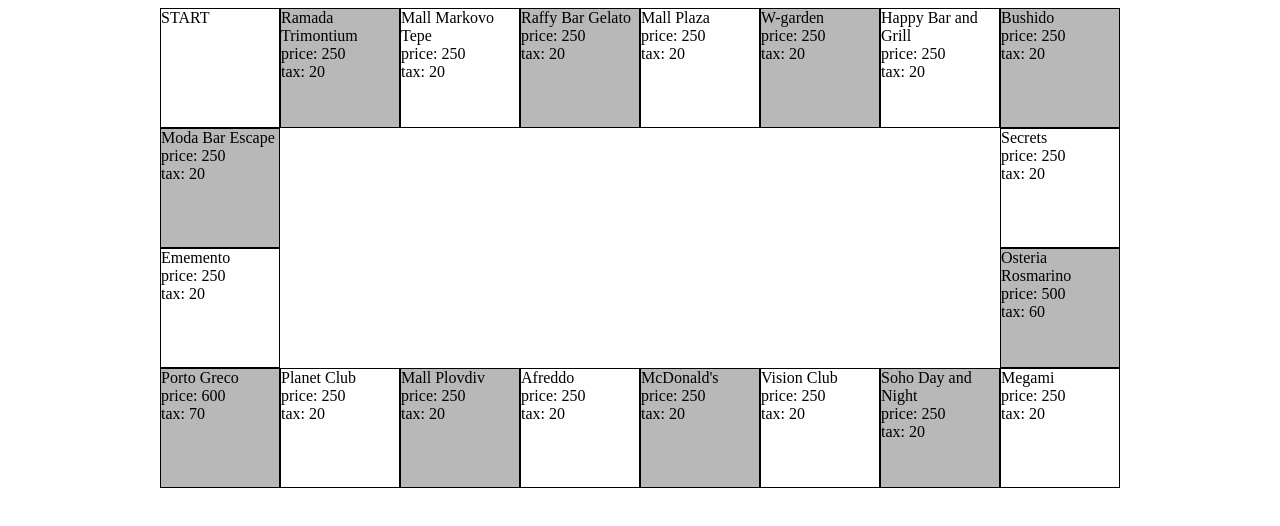
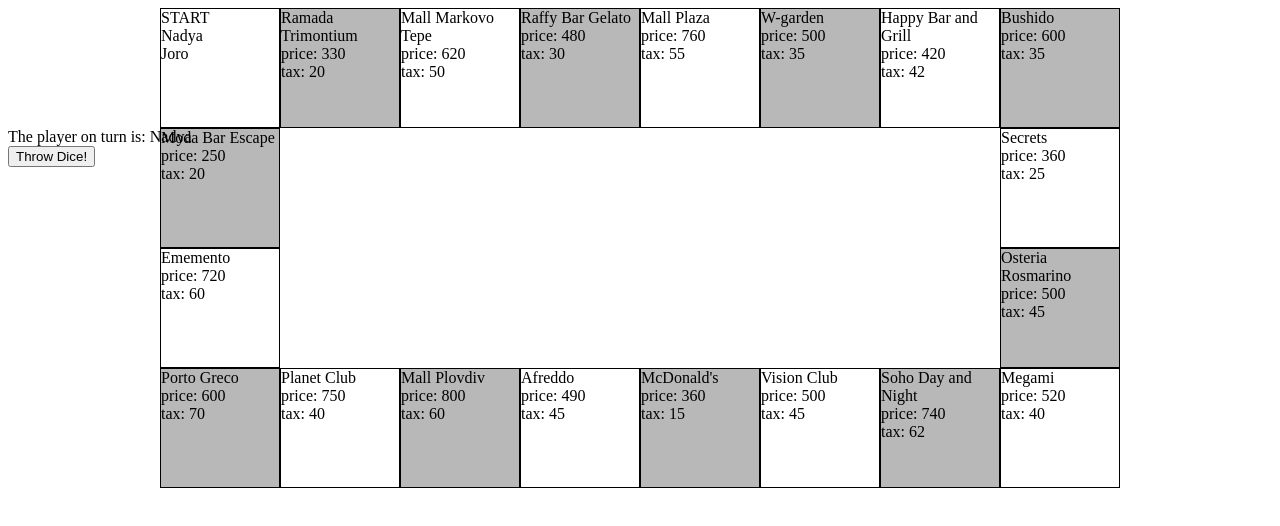
Before and after one commit to Nadya041/sgfs-intern-program-2020, a plain HTML site: page week-3/BoardGame/index.html in a window 1280 px wide. Drawn offline with Linux system fonts and the light colour scheme.

Commit message:
players movement

```diff
--- a/week-3/BoardGame/fieldsData.js
+++ b/week-3/BoardGame/fieldsData.js
@@ -1,122 +1,158 @@
 const availableFields = [
     {
+        id : 0,
         name: "START"
-
     },
 
     {
+        id : 1,
         name: "Ramada Trimontium",
-        price: 250,
+        price: 330,
         tax: 20,
         owner: null
     },
     {
+        id : 2,
         name: "Mall Markovo Tepe",
-        price: 250,
-        tax: 20,
+        price: 620,
+        tax: 50,
         owner: null
     },
     {
+        id : 3,
         name: "Raffy Bar Gelato",
-        price: 250,
-        tax: 20,
+        price: 480,
+        tax: 30,
         owner: null
     },
     {
+        id : 4,
         name: "Mall Plaza",
-        price: 250,
-        tax: 20,
+        price: 760,
+        tax: 55,
         owner: null
     },
     {
+        id : 5,
         name: "W-garden",
-        price: 250,
-        tax: 20,
+        price: 500,
+        tax: 35,
         owner: null
     },
     {
+        id : 6,
         name: "Happy Bar and Grill",
-        price: 250,
-        tax: 20,
+        price: 420,
+        tax: 42,
         owner: null
     },
     {
+        id : 7,
         name: "Bushido",
-        price: 250,
-        tax: 20,
+        price: 600,
+        tax: 35,
         owner: null
     },
     {
+        id : 19,
         name: "Moda Bar Escape",
         price: 250,
         tax: 20,
         owner: null
     },
     {
+        id : 8,
         name: "Secrets",
-        price: 250,
-        tax: 20,
+        price: 360,
+        tax: 25,
         owner: null
     },
     {
+        id : 18,
         name: "Ememento",
-        price: 250,
-        tax: 20,
-        owner: null
-    },
-    {
-        name: "Osteria Rosmarino",
-        price: 500,
+        price: 720,
         tax: 60,
         owner: null
     },
     {
+        id : 9,
+        name: "Osteria Rosmarino",
+        price: 500,
+        tax: 45,
+        owner: null
+    },
+    {
+        id : 17,
         name: "Porto Greco",
         price: 600,
         tax: 70,
         owner: null
     },
     {
+        id : 16,
         name: "Planet Club",
-        price: 250,
-        tax: 20,
+        price: 750,
+        tax: 40,
         owner: null
     },
     {
+        id : 15,
         name: "Mall Plovdiv",
-        price: 250,
-        tax: 20,
+        price: 800,
+        tax: 60,
         owner: null
     },
     {
+        id : 14,
         name: "Afreddo ",
-        price: 250,
-        tax: 20,
+        price: 490,
+        tax: 45,
         owner: null
     },
     {
+        id : 13,
         name: "McDonald's",
-        price: 250,
-        tax: 20,
+        price: 360,
+        tax: 15,
         owner: null
     },
     {
+        id : 12,
         name: "Vision Club",
-        price: 250,
-        tax: 20,
+        price: 500,
+        tax: 45,
         owner: null
     },
     {
+        id : 11,
         name: "Soho Day and Night",
-        price: 250,
-        tax: 20,
+        price: 740,
+        tax: 62,
         owner: null
     },
     {
+        id : 10,
         name: "Megami",
-        price: 250,
-        tax: 20,
+        price: 520,
+        tax: 40,
         owner: null
     }
 
 ];
+
+
+const availablePlayerCollection = [
+    {
+        id          : 1,
+        name        : "Nadya",
+        activeBox   : 0,
+        wallet      : 1000
+    },
+
+    {
+        id          : 2,
+        name        : "Joro",
+        activeBox   : 0,
+        wallet      : 1000
+    }
+]
--- a/week-3/BoardGame/index.html
+++ b/week-3/BoardGame/index.html
@@ -8,9 +8,13 @@
 </head>
 <body>
    <main>
-	   <div id = "myBoard" class = "board">
+	   <div id = "myBoard" class = "board"> </div>
+	  <div  id = "player-info-box"> </div>
+	  <button id = "throw-dice--action">Throw Dice!</button>
+	  <div id = "dice-info"></div>
 
-	   </div>
+
+
    </main>
    <script src="fieldsData.js"></script>
    <script src="script.js"></script>
--- a/week-3/BoardGame/script.js
+++ b/week-3/BoardGame/script.js
@@ -1,54 +1,99 @@
 let myBoardElement = document.getElementById("myBoard");
+let playerInfoTurn = document.getElementById("player-info-box");
+let diceInfo = document.getElementById("dice-info");
+let throwDice = document.getElementById("throw-dice--action");
+
+throwDice.addEventListener("click", function () {
+
+    GameEngine.processDiceThrow();
+});
 
 const GameEngine = {
     gameFields: [],
     availableFields: [...availableFields],
+    players: [...availablePlayerCollection],
+    currentPlayerIndex: 0,
+
+
+    showPlayerTurn() {
+        playerInfoTurn.innerHTML = ("The player on turn is: " + GameEngine.players[this.currentPlayerIndex].name)
+
+    },
+
+    processDiceThrow() {
+        let currenDiceThrow = GameEngine.throwDice(6);
+        diceInfo.innerHTML = ("You throw : " + currenDiceThrow);
+        GameEngine.players[this.currentPlayerIndex].activeBox += currenDiceThrow;
+        if (GameEngine.players[this.currentPlayerIndex].activeBox >= this.availableFields.length) {
+            GameEngine.players[this.currentPlayerIndex].activeBox -= this.availableFields.length;
+        }
+
+       this.currentPlayerIndex = this.currentPlayerIndex == 0 ?1:0;
+
+        GameEngine.showPlayerTurn()
+
+        this.generateBoard();
+
+    },
+
+
 
     drawBoard() {
 
     },
     getBoxTemplate: (fieldInfo) => {
-        return `<div class = "box">
 
-      <spam> ${fieldInfo.name} </spam>
-      <br> <spam> price: ${fieldInfo.price} </spam>
-      <br> <spam> tax: ${fieldInfo.tax} </spam>
+        let template = [`<div class = "box"><span> ${fieldInfo.name}</span>`]
+        if (fieldInfo.id != 0) {
+            template.push(`<br> <span> price: ${fieldInfo.price} </span>
+            <br> <span> tax: ${fieldInfo.tax} </span>`);
+        }
 
-      </div>`;
+        for (let i = 0; i < GameEngine.players.length; i++) {
+            if
+                (GameEngine.players[i].activeBox == fieldInfo.id) {
+                template.push(`<span> <br> ${GameEngine.players[i].name} </span>`)
+
+            }
+        }
+
+        template.push(" </div>");
+        return template.join("");
+
+    },
+
+    buildGameBoardRow(startCol, endCol, cssClass) {
+
+        let template = [];
+        template.push(`<div class = "${cssClass} row">
+
+        `)
+        for (let i = startCol; i < endCol; i++) {
+            template.push(this.getBoxTemplate(this.availableFields[i]));
+        }
+        template.push(" </div> ");
+
+        return template;
     },
 
     generateBoard() {
-        let template = [`
-        <div class  = "first-row row" >
-        <div class = "box"> ${availableFields[0].name} </div>
 
-      ` ]
-        for (let i = 1; i < 8; i++) {
-            template.push(this.getBoxTemplate(availableFields[i]));
-        }
-        template.push(" </div> ");
-        template.push(`<div class = "second-row row">
+        let template = this.buildGameBoardRow(0, 8, "first-row")
+        template.push(...this.buildGameBoardRow(8, 10, "second-row"));
+        template.push(...this.buildGameBoardRow(10, 12, "third-row"));
+        template.push(...this.buildGameBoardRow(12, 20, "last-row"));
 
-      `)
-        for (let i = 8; i < 10; i++) {
-            template.push(this.getBoxTemplate(availableFields[i]));
-        }
-        template.push(" </div> ");
-        template.push(`<div class = "third-row row">
+        myBoardElement.innerHTML = template.join("");
+    },
 
-      `)
-        for (let i = 10; i < 12; i++) {
-            template.push(this.getBoxTemplate(availableFields[i]));
-        }
-        template.push(" </div> ");
-        template.push(`<div class = "last-row row">
+    startGame() {
+        this.availableFields = [...availableFields]
+        this.players = [...availablePlayerCollection]
+        this.generateBoard();
+        this.showPlayerTurn();
 
-      `)
-        for (let i = 12; i < 20; i++) {
-            template.push(this.getBoxTemplate(availableFields[i]));
-        }
-        template.push(" </div> ");
-        myBoardElement.innerHTML = template.join("");
+
+
 
     },
 
@@ -56,7 +101,4 @@ const GameEngine = {
         return Math.floor(Math.random() * Math.floor(sideCount)) + 1;
     }
 }
-GameEngine.generateBoard();
-GameEngine.drawBoard();
-
-console.log(GameEngine.throwDice(6));
+GameEngine.startGame();
```
